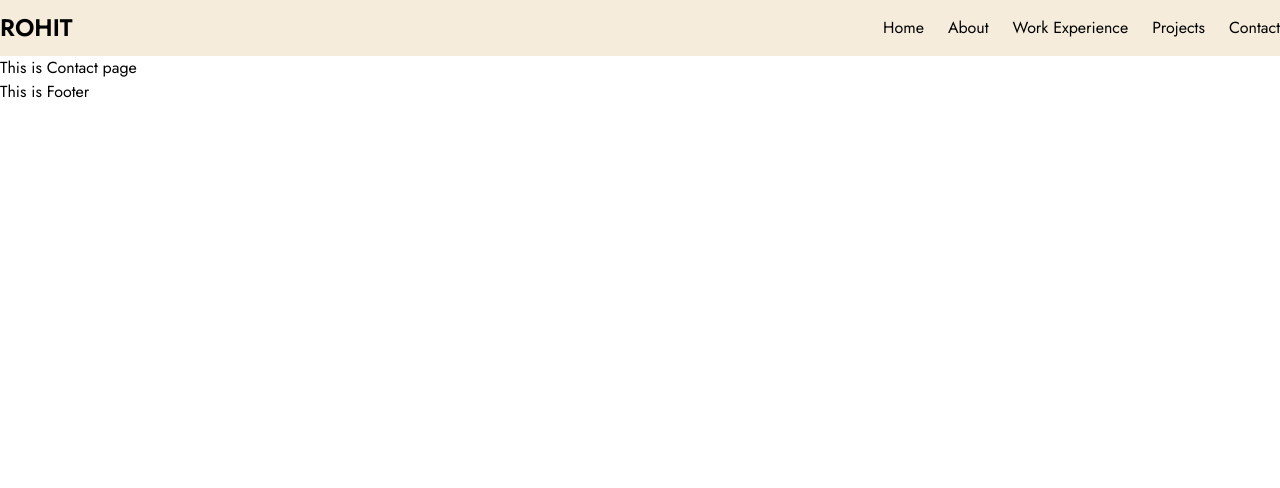
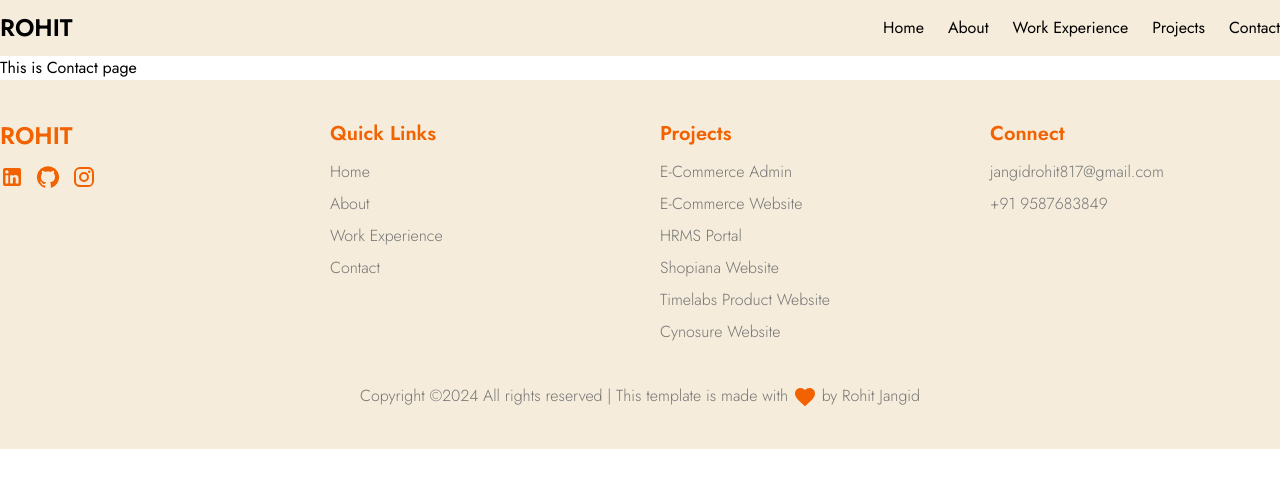
Before and after one commit to Rohitjangid17/Rohit-portfolio-web, a React (Create React App) app: page /contact in a window 1280 px wide. Shown: the top 488 px of the page. Built offline with nearby package versions, Linux system fonts and the light colour scheme.

Commit message:
footer design

```diff
--- a/src/layout/Footer.js
+++ b/src/layout/Footer.js
@@ -1,11 +1,85 @@
 import React from 'react';
+import { Link } from 'react-router-dom';
+import InstagramIcon from '@mui/icons-material/Instagram';
+import GitHubIcon from '@mui/icons-material/GitHub';
+import LinkedInIcon from '@mui/icons-material/LinkedIn';
+import FavoriteIcon from '@mui/icons-material/Favorite';
 
 const Footer = () => {
     return (
         <>
-            <div className='container mx-auto'>
-                <h1>This is Footer</h1>
-            </div>
+            <footer className='py-10 bg-[#f5ecdb] px-5 sm:px-0'>
+                <div className='container mx-auto'>
+                    <div className='grid grid-cols-2 sm:grid-cols-2 md:grid-cols-3 lg:grid-cols-4 gap-10'>
+                        <div className='flex flex-col gap-y-3'>
+                            <h4 className='text-[#f26200] text-2xl font-semibold'>ROHIT</h4>
+                            <div className='flex items-center gap-x-3'>
+                                <Link to="https://www.linkedin.com/in/rohit-jangid-984729225/" className='text-[#f26200]' target="_blank"> <LinkedInIcon /></Link>
+                                <Link to="https://github.com/Rohitjangid17" className='text-[#f26200]' target="_blank"> <GitHubIcon /></Link>
+                                <Link to="https://google.com" className='text-[#f26200]' target="_blank"> <InstagramIcon /></Link>
+                            </div>
+                        </div>
+                        <div className='flex flex-col gap-y-3'>
+                            <h4 className='text-[#f26200] text-xl font-semibold'>Quick Links</h4>
+
+                            <ul className='flex flex-col gap-y-2'>
+                                <li>
+                                    <Link className='text-[#757575] text-base font-light'>Home</Link>
+                                </li>
+                                <li>
+                                    <Link className='text-[#757575] text-base font-light'>About</Link>
+                                </li>
+                                <li>
+                                    <Link className='text-[#757575] text-base font-light'>Work Experience</Link>
+                                </li>
+                                <li>
+                                    <Link className='text-[#757575] text-base font-light'>Contact</Link>
+                                </li>
+                            </ul>
+                        </div>
+                        <div className='flex flex-col gap-y-3'>
+                            <h4 className='text-[#f26200] text-xl font-semibold'>Projects</h4>
+
+                            <ul className='flex flex-col gap-y-2'>
+                                <li>
+                                    <Link to="https://admin.shopiana.io/" target="_blank" className='text-[#757575] text-base font-light'>E-Commerce Admin</Link>
+                                </li>
+                                <li>
+                                    <Link to="https://www.theamycollections.com/" target="_blank" className='text-[#757575] text-base font-light'>E-Commerce Website</Link>
+                                </li>
+                                <li>
+                                    <Link to="https://ctpl.timelabs.in/" target="_blank" className='text-[#757575] text-base font-light'>HRMS Portal</Link>
+                                </li>
+                                <li>
+                                    <Link to="https://shopiana.io/" target="_blank" className='text-[#757575] text-base font-light'>Shopiana Website</Link>
+                                </li>
+                                <li>
+                                    <Link to="https://www.timelabs.in/" target="_blank" className='text-[#757575] text-base font-light'>Timelabs Product Website</Link>
+                                </li>
+                                <li>
+                                    <Link to="https://www.cynosuretech.com/" target="_blank" className='text-[#757575] text-base font-light'>Cynosure Website</Link>
+                                </li>
+                            </ul>
+                        </div>
+                        <div className='flex flex-col gap-y-3'>
+                            <h4 className='text-[#f26200] text-xl font-semibold'>Connect</h4>
+
+                            <ul className='flex flex-col gap-y-2'>
+                                <li>
+                                    <Link className='text-[#757575] text-base font-light'>jangidrohit817@gmail.com</Link>
+                                </li>
+                                <li>
+                                    <Link className='text-[#757575] text-base font-light'>+91 9587683849</Link>
+                                </li>
+                            </ul>
+                        </div>
+                    </div>
+
+                    <div className='text-center pt-10'>
+                        <span className='text-[#757575] text-base font-light'>Copyright ©2024 All rights reserved | This template is made with <FavoriteIcon className='text-[#f26200]'/> by Rohit Jangid</span>
+                    </div>
+                </div>
+            </footer >
         </>
     )
 }
```
